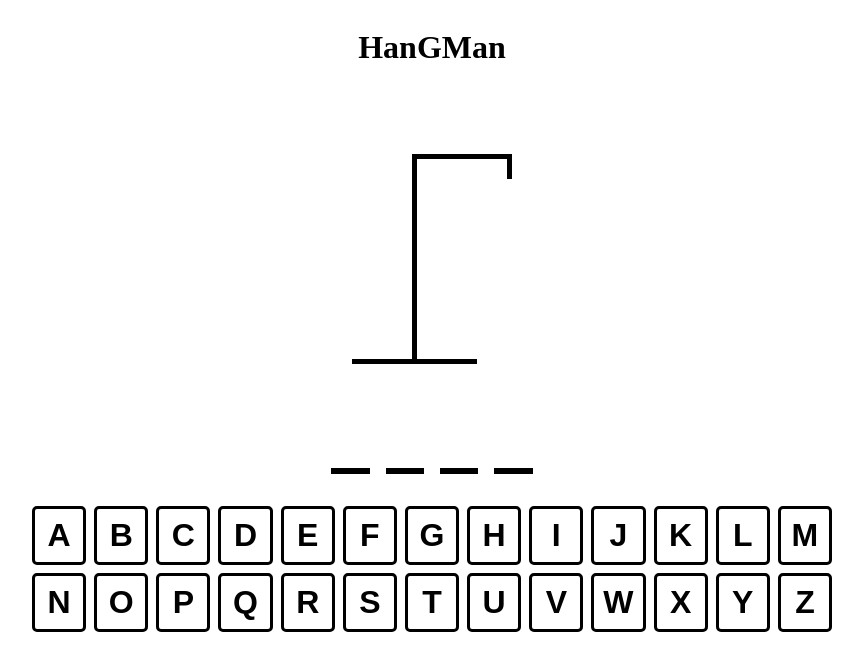
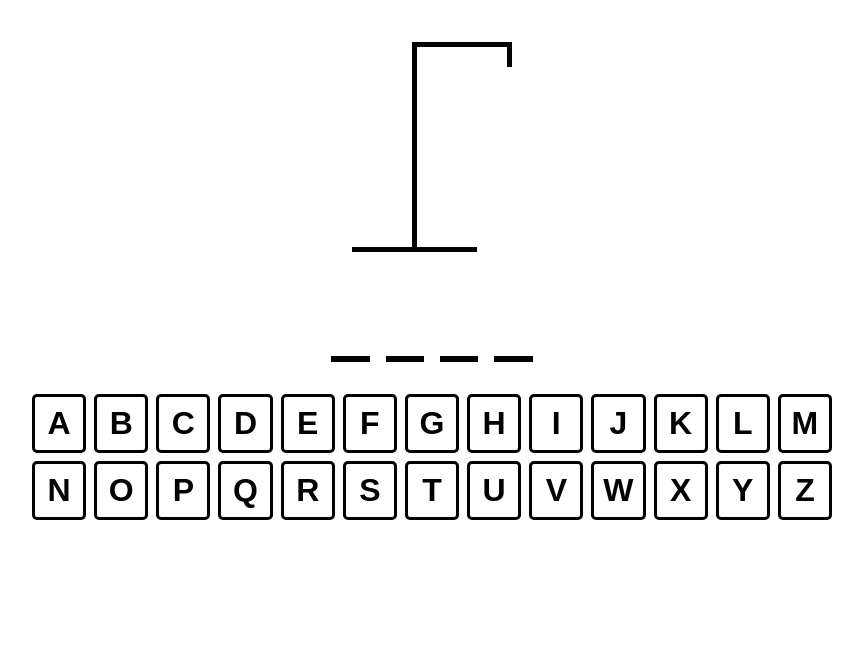
Before and after one commit to AakashJyoti/Hangman, a React (Vite) app: page / in a window 1280 px wide. Shown: the top 670 px of the page, without its empty margins (208-1071 px from the left). Built offline with nearby package versions, Linux system fonts and the light colour scheme.

Commit message:
minnor ui changes

```diff
--- a/src/App.tsx
+++ b/src/App.tsx
@@ -61,7 +61,6 @@ function App() {
 
   return (
     <div className="main">
-      <h1>HanGMan</h1>
       <div className="status">
         {isWin && "Winner! - Refresh to try again"}
         {isLose && "Nice try! - Refresh to try again"}
--- a/src/global.css
+++ b/src/global.css
@@ -18,3 +18,9 @@
 .keyboard {
   align-self: stretch;
 }
+
+@media screen and (max-width: 425px) {
+  .status {
+    font-size: 1.2rem;
+  }
+}
```
